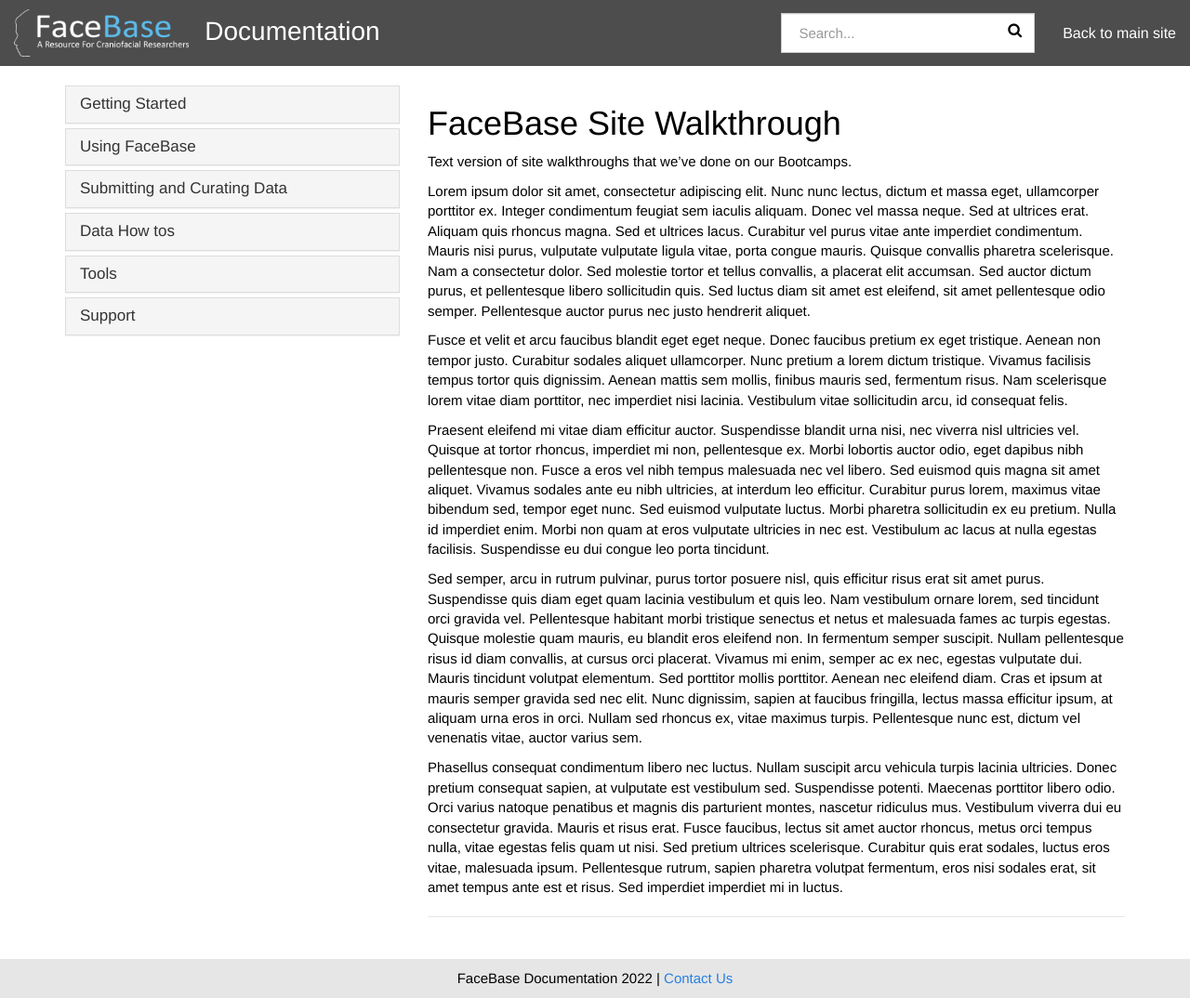
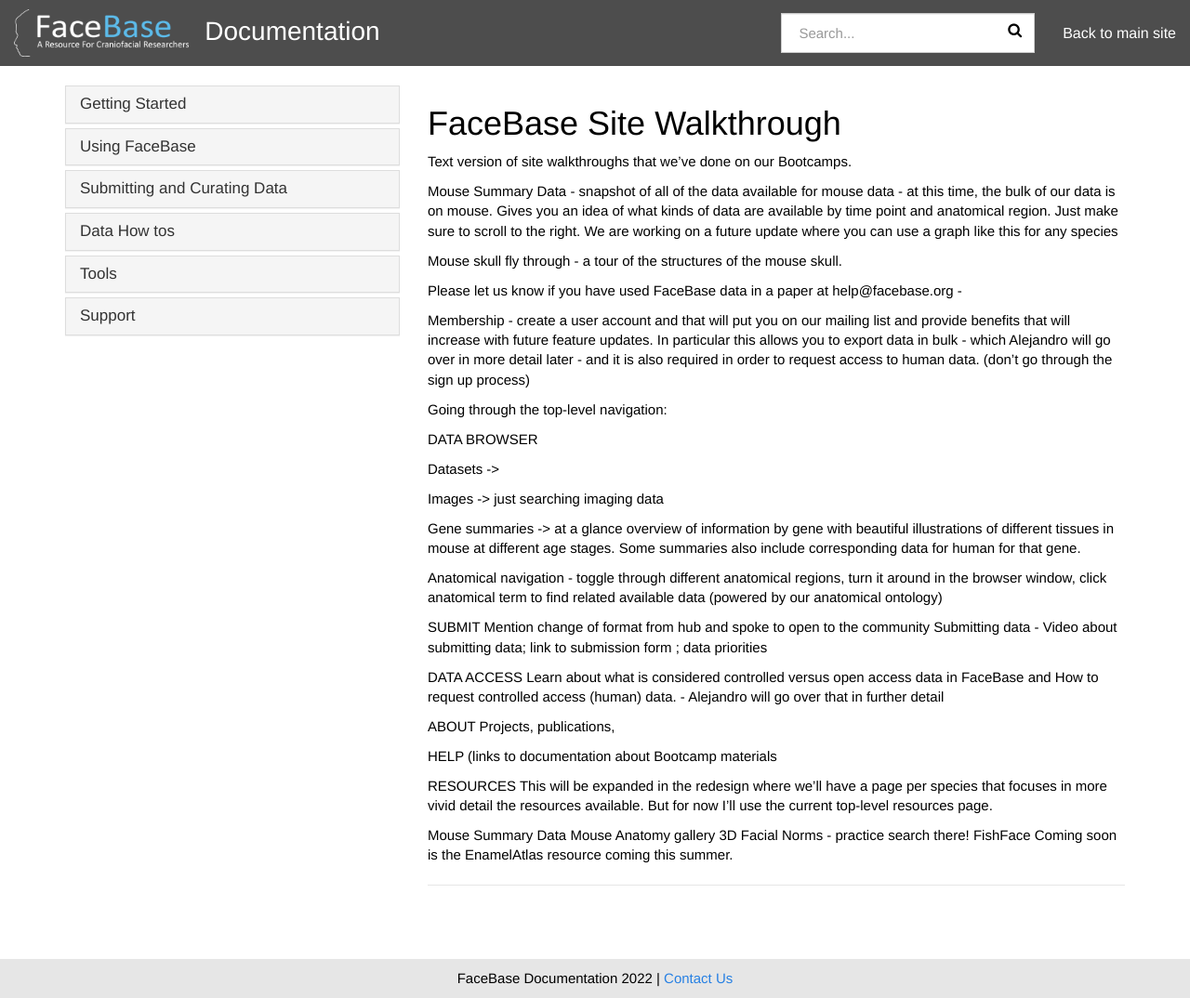
Before and after one commit to informatics-isi-edu/facebase-docs, a Jekyll site: the page built from docs/_docs/site-walkthrough.md, in a window 1280 px wide and 1074 px high. Shown: the whole window at 93% size. Built offline with Jekyll 4.4.1, drawn with Linux system fonts in a browser that asks for light colours.

```diff
--- a/docs/_docs/site-walkthrough.md
+++ b/docs/_docs/site-walkthrough.md
@@ -5,12 +5,46 @@
 
 Text version of site walkthroughs that we've done on our Bootcamps.
 
-Lorem ipsum dolor sit amet, consectetur adipiscing elit. Nunc nunc lectus, dictum et massa eget, ullamcorper porttitor ex. Integer condimentum feugiat sem iaculis aliquam. Donec vel massa neque. Sed at ultrices erat. Aliquam quis rhoncus magna. Sed et ultrices lacus. Curabitur vel purus vitae ante imperdiet condimentum. Mauris nisi purus, vulputate vulputate ligula vitae, porta congue mauris. Quisque convallis pharetra scelerisque. Nam a consectetur dolor. Sed molestie tortor et tellus convallis, a placerat elit accumsan. Sed auctor dictum purus, et pellentesque libero sollicitudin quis. Sed luctus diam sit amet est eleifend, sit amet pellentesque odio semper. Pellentesque auctor purus nec justo hendrerit aliquet.
+Mouse Summary Data - snapshot of all of the data available for mouse data - at this time, the bulk of our data is on mouse. Gives you an idea of what kinds of data are available by time point and anatomical region. Just make sure to scroll to the right. We are working on a future update where you can use a graph like this for any species
 
-Fusce et velit et arcu faucibus blandit eget eget neque. Donec faucibus pretium ex eget tristique. Aenean non tempor justo. Curabitur sodales aliquet ullamcorper. Nunc pretium a lorem dictum tristique. Vivamus facilisis tempus tortor quis dignissim. Aenean mattis sem mollis, finibus mauris sed, fermentum risus. Nam scelerisque lorem vitae diam porttitor, nec imperdiet nisi lacinia. Vestibulum vitae sollicitudin arcu, id consequat felis.
+Mouse skull fly through - a tour of the structures of the mouse skull.
 
-Praesent eleifend mi vitae diam efficitur auctor. Suspendisse blandit urna nisi, nec viverra nisl ultricies vel. Quisque at tortor rhoncus, imperdiet mi non, pellentesque ex. Morbi lobortis auctor odio, eget dapibus nibh pellentesque non. Fusce a eros vel nibh tempus malesuada nec vel libero. Sed euismod quis magna sit amet aliquet. Vivamus sodales ante eu nibh ultricies, at interdum leo efficitur. Curabitur purus lorem, maximus vitae bibendum sed, tempor eget nunc. Sed euismod vulputate luctus. Morbi pharetra sollicitudin ex eu pretium. Nulla id imperdiet enim. Morbi non quam at eros vulputate ultricies in nec est. Vestibulum ac lacus at nulla egestas facilisis. Suspendisse eu dui congue leo porta tincidunt.
+Please let us know if you have used FaceBase data in a paper at help@facebase.org -
 
-Sed semper, arcu in rutrum pulvinar, purus tortor posuere nisl, quis efficitur risus erat sit amet purus. Suspendisse quis diam eget quam lacinia vestibulum et quis leo. Nam vestibulum ornare lorem, sed tincidunt orci gravida vel. Pellentesque habitant morbi tristique senectus et netus et malesuada fames ac turpis egestas. Quisque molestie quam mauris, eu blandit eros eleifend non. In fermentum semper suscipit. Nullam pellentesque risus id diam convallis, at cursus orci placerat. Vivamus mi enim, semper ac ex nec, egestas vulputate dui. Mauris tincidunt volutpat elementum. Sed porttitor mollis porttitor. Aenean nec eleifend diam. Cras et ipsum at mauris semper gravida sed nec elit. Nunc dignissim, sapien at faucibus fringilla, lectus massa efficitur ipsum, at aliquam urna eros in orci. Nullam sed rhoncus ex, vitae maximus turpis. Pellentesque nunc est, dictum vel venenatis vitae, auctor varius sem.
+Membership - create a user account and that will put you on our mailing list and provide benefits that will increase with future feature updates. In particular this allows you to export data in bulk - which Alejandro will go over in more detail later - and it is also required in order to request access to human data. (don’t go through the sign up process)
 
-Phasellus consequat condimentum libero nec luctus. Nullam suscipit arcu vehicula turpis lacinia ultricies. Donec pretium consequat sapien, at vulputate est vestibulum sed. Suspendisse potenti. Maecenas porttitor libero odio. Orci varius natoque penatibus et magnis dis parturient montes, nascetur ridiculus mus. Vestibulum viverra dui eu consectetur gravida. Mauris et risus erat. Fusce faucibus, lectus sit amet auctor rhoncus, metus orci tempus nulla, vitae egestas felis quam ut nisi. Sed pretium ultrices scelerisque. Curabitur quis erat sodales, luctus eros vitae, malesuada ipsum. Pellentesque rutrum, sapien pharetra volutpat fermentum, eros nisi sodales erat, sit amet tempus ante est et risus. Sed imperdiet imperdiet mi in luctus.
+Going through the top-level navigation:
+
+DATA BROWSER
+
+Datasets ->
+
+Images -> just searching imaging data
+
+Gene summaries -> at a glance overview of information by gene with beautiful illustrations of different tissues in mouse at different age stages. Some summaries also include corresponding data for human for that gene.
+
+Anatomical navigation - toggle through different anatomical regions, turn it around in the browser window, click anatomical term to find related available data (powered by our anatomical ontology)
+
+SUBMIT
+Mention change of format from hub and spoke to open to the community
+Submitting data - Video about submitting data; link to submission form ; data priorities
+
+DATA ACCESS
+Learn about what is considered controlled versus open access data in FaceBase and
+How to request controlled access (human) data. - Alejandro will go over that in further detail
+
+ABOUT
+Projects, publications,
+
+HELP
+ (links to documentation about
+Bootcamp materials
+
+RESOURCES
+This will be expanded in the redesign where we’ll have a page per species that focuses in more vivid detail the resources available. But for now I’ll use the current top-level resources page.
+
+Mouse Summary Data
+Mouse Anatomy gallery
+3D Facial Norms - practice search there!
+FishFace
+Coming soon is the EnamelAtlas resource coming this summer.
```
Also changed, not shown: docs/_docs/using/sharing-and-citing-data.md (+6 -8 lines), docs/_docs/using/user-key-concepts.md (+25 -58 lines), docs/assets/img/fbshare-cite-button.png (added), docs/assets/img/share-cite-window.png (added).
